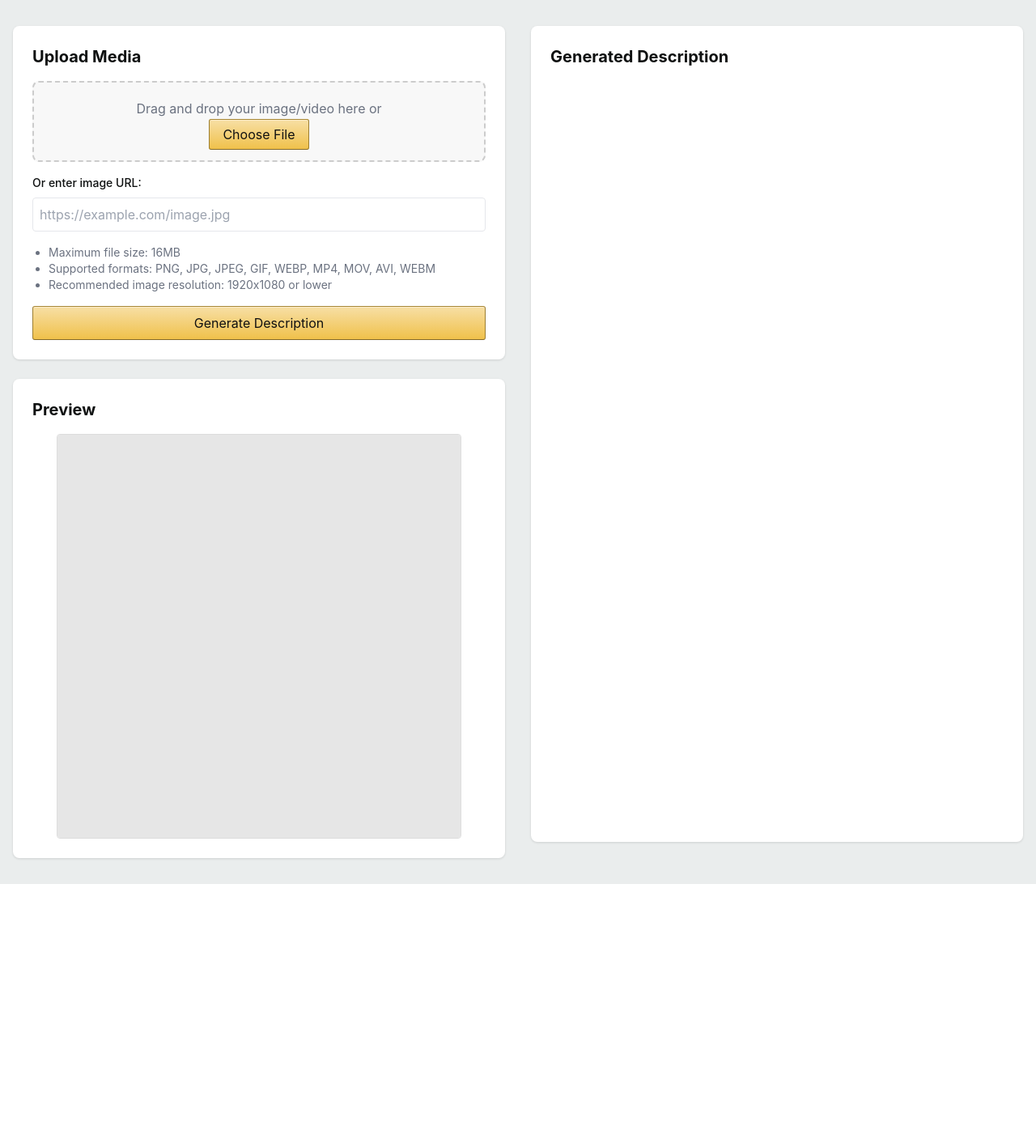
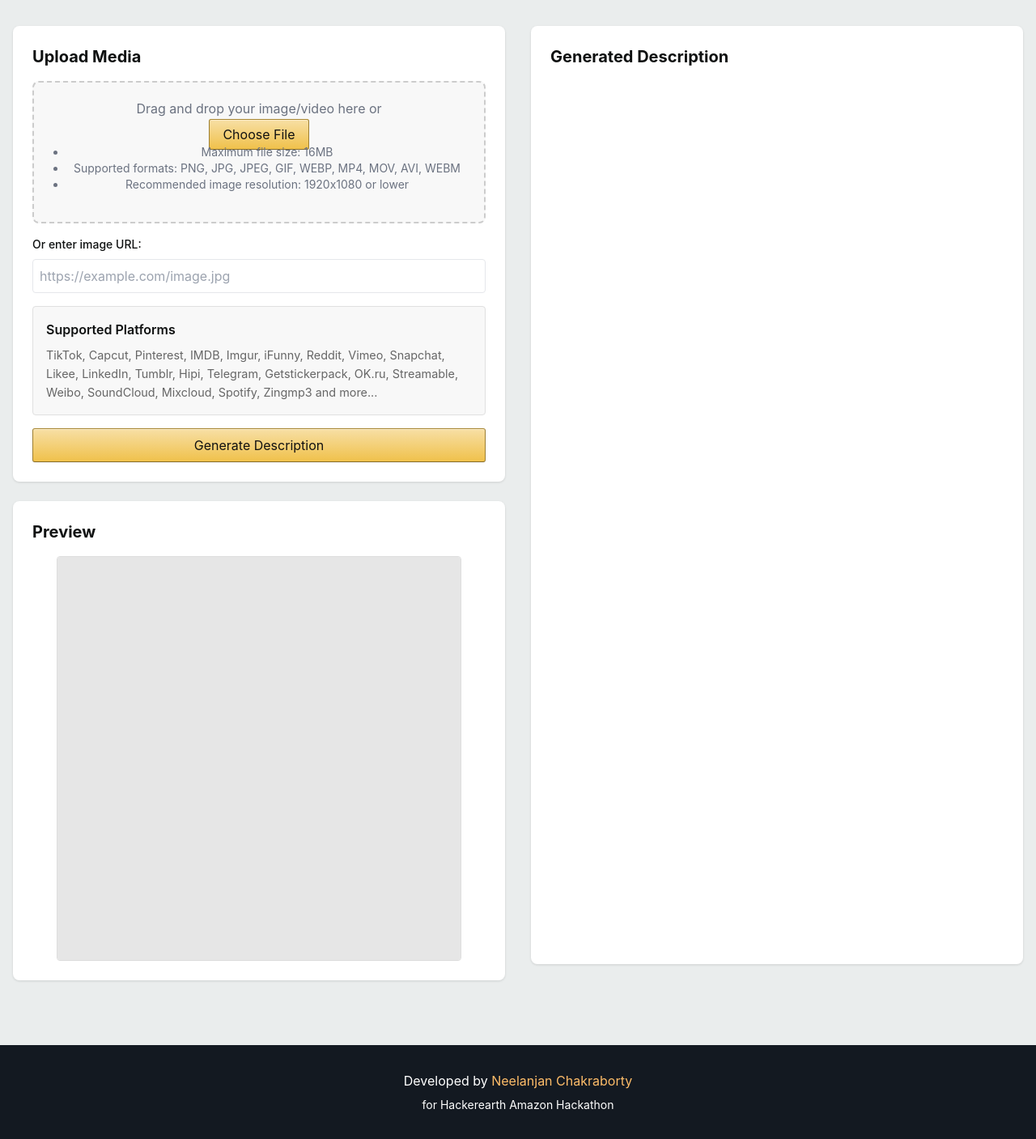
Before and after one commit to BilalKhanlol/flask_app, a Flask app: page / in a window 1280 px wide. Shown: the part 100-1507 px from the top of the page at 81% size. Before the commit the page ends 1192 px from the top, so only its background shows below. Run offline with Flask 3, Linux system fonts and the light colour scheme; some libraries are stand-ins or nearby versions.

Commit message:
changes607

```diff
--- a/templates/index.html
+++ b/templates/index.html
@@ -88,7 +88,6 @@
             object-fit: contain;
         }
 
-        /* Markdown Styles */
         .markdown-content {
             line-height: 1.6;
         }
@@ -119,7 +118,6 @@
             margin-left: 1.5rem;
         }
 
-        /* Loading Skeleton */
         .skeleton {
             animation: skeleton-loading 1s linear infinite alternate;
         }
@@ -133,29 +131,91 @@
             }
         }
 
-        /* Progress Bar */
+        /* Updated Progress Bar with Windows 7 style animation */
         .progress-bar {
             width: 100%;
-            height: 4px;
+            height: 6px;
             background-color: #f0f0f0;
-            border-radius: 2px;
+            border-radius: 3px;
             overflow: hidden;
+            position: relative;
         }
 
         .progress-bar-fill {
             height: 100%;
             background-color: var(--amazon-orange);
-            transition: width 0.3s ease;
+            position: relative;
+            animation: progressAnimation 2s linear infinite;
+        }
+
+        .progress-bar-fill::after {
+            content: '';
+            position: absolute;
+            top: 0;
+            left: 0;
+            height: 100%;
+            width: 100%;
+            background: linear-gradient(90deg,
+                transparent,
+                rgba(255, 255, 255, 0.6),
+                transparent
+            );
+            animation: glowingEffect 2s linear infinite;
+        }
+
+        @keyframes progressAnimation {
+            0% { width: 0%; }
+            50% { width: 100%; }
+            100% { width: 0%; }
+        }
+
+        @keyframes glowingEffect {
+            0% { transform: translateX(-100%); }
+            100% { transform: translateX(100%); }
+        }
+
+        /* Footer Styles */
+        .amazon-footer {
+            background-color: var(--amazon-dark);
+            color: white;
+            padding: 2rem 0;
+            margin-top: 3rem;
+        }
+
+        .developer-link {
+            color: var(--amazon-yellow);
+            text-decoration: none;
+            transition: color 0.3s ease;
+        }
+
+        .developer-link:hover {
+            color: var(--amazon-orange);
+            text-decoration: underline;
+        }
+
+        /* Platform Support Section */
+        .platform-support {
+            background-color: #f8f8f8;
+            border: 1px solid #e0e0e0;
+            border-radius: 4px;
+            padding: 1rem;
+            margin-bottom: 1rem;
+        }
+
+        .platform-list {
+            color: #666;
+            font-size: 0.9rem;
+            line-height: 1.6;
         }
     </style>
 </head>
 <body>
-    <!-- Header -->
+    <!-- Header remains the same -->
     <header>
         <div class="amazon-header p-4">
             <div class="container mx-auto flex items-center justify-between">
                 <h1 class="text-2xl font-bold">
-                    <img src="/api/placeholder/120/40" alt="Amazon Logo" class="h-8">
+                    <img src="https://upload.wikimedia.org/wikipedia/commons/thumb/a/a9/Amazon_logo.svg/800px-Amazon_logo.svg.png" alt="Amazon Logo" class="h-8">
                 </h1>
                 <div class="text-sm">Product Description Generator</div>
             </div>
@@ -174,6 +234,7 @@
             <div class="space-y-6">
                 <div class="product-container p-6">
                     <h2 class="text-xl font-bold mb-4">Upload Media</h2>
+
                     <form id="uploadForm">
                         <div class="drop-zone mb-4" id="dropZone">
                             <div class="text-center">
@@ -185,6 +246,13 @@
                                     Choose File
                                 </label>
                             </div>
+                            <div class="text-sm text-gray-500 mb-4">
+                                <ul class="list-disc ml-5">
+                                    <li>Maximum file size: 16MB</li>
+                                    <li>Supported formats: PNG, JPG, JPEG, GIF, WEBP, MP4, MOV, AVI, WEBM</li>
+                                    <li>Recommended image resolution: 1920x1080 or lower</li>
+                                </ul>
+                            </div>
                         </div>
 
                         <div class="mb-4">
@@ -193,12 +261,14 @@
                                    placeholder="https://example.com/image.jpg">
                         </div>
 
-                        <div class="text-sm text-gray-500 mb-4">
-                            <ul class="list-disc ml-5">
-                                <li>Maximum file size: 16MB</li>
-                                <li>Supported formats: PNG, JPG, JPEG, GIF, WEBP, MP4, MOV, AVI, WEBM</li>
-                                <li>Recommended image resolution: 1920x1080 or lower</li>
-                            </ul>
+                                            <!-- Platform Support Section -->
+                        <div class="platform-support mb-4">
+                            <h3 class="font-semibold mb-2">Supported Platforms</h3>
+                            <p class="platform-list">
+                                TikTok, Capcut, Pinterest, IMDB, Imgur, iFunny, Reddit, Vimeo, Snapchat, Likee, LinkedIn,
+                                Tumblr, Hipi, Telegram, Getstickerpack, OK.ru, Streamable, Weibo, SoundCloud, Mixcloud,
+                                Spotify, Zingmp3 and more...
+                            </p>
                         </div>
 
                         <button type="submit" class="amazon-button w-full">
@@ -223,7 +293,7 @@
                 <h2 class="text-xl font-bold mb-4">Generated Description</h2>
                 <div id="progressContainer" class="hidden mb-4">
                     <div class="progress-bar">
-                        <div class="progress-bar-fill" style="width: 0%"></div>
+                        <div class="progress-bar-fill"></div>
                     </div>
                     <div class="text-sm text-center mt-2">Generating description...</div>
                 </div>
@@ -238,6 +308,8 @@
             </div>
         </div>
     </main>
+
+
 
     <script>
         // Initialize marked for Markdown parsing
@@ -502,5 +574,15 @@
             }
         };
     </script>
+    <!-- Footer -->
+    <footer class="amazon-footer">
+        <div class="container mx-auto px-4 text-center">
+            <p class="mb-2">Developed by
+                <a href="https://neelanjanchakraborty.in/" target="_blank" rel="noopener noreferrer"
+                   class="developer-link">Neelanjan Chakraborty</a>
+            </p>
+            <p class="text-sm">for Hackerearth Amazon Hackathon</p>
+        </div>
+    </footer>
 </body>
 </html>
```
